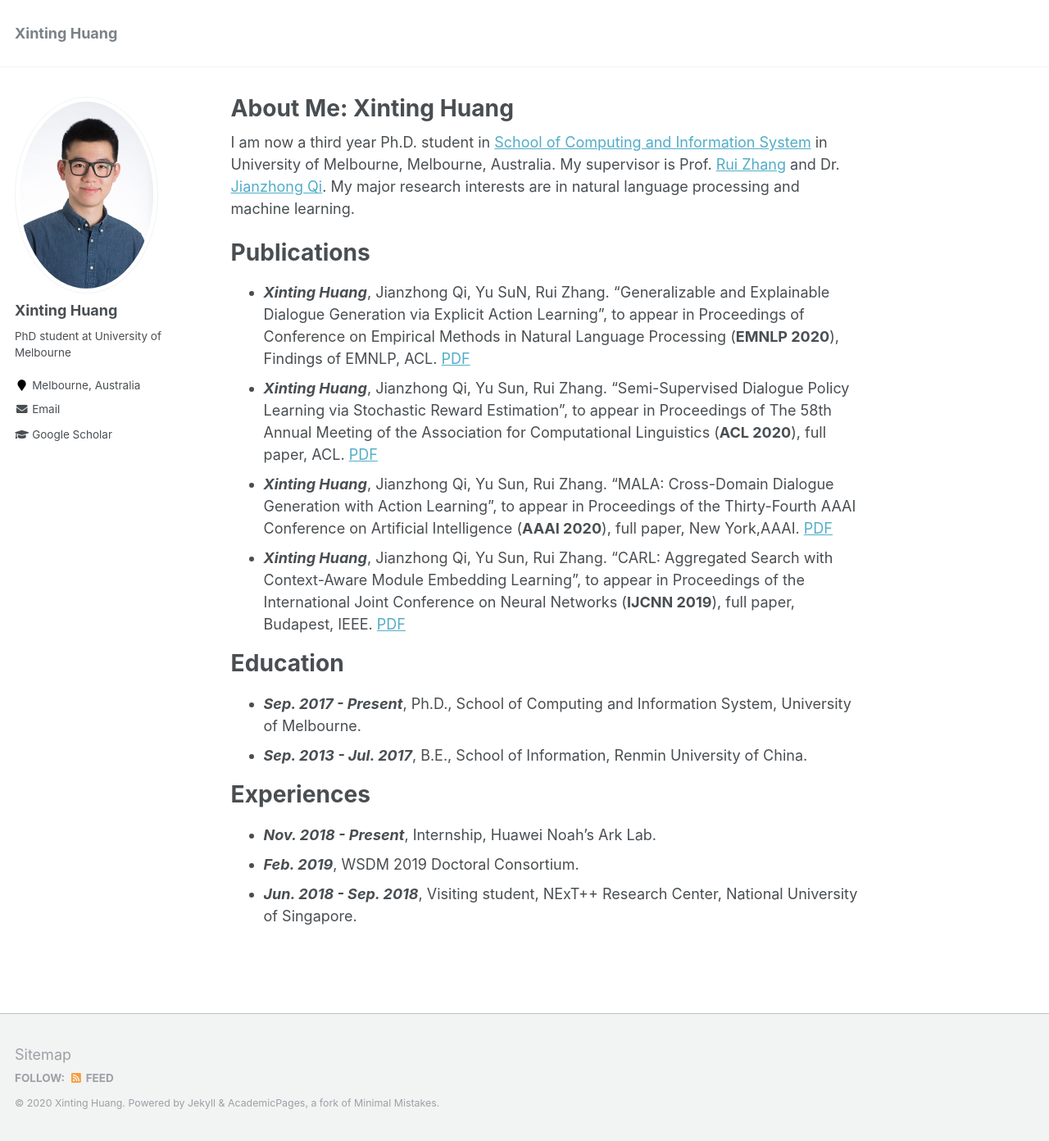
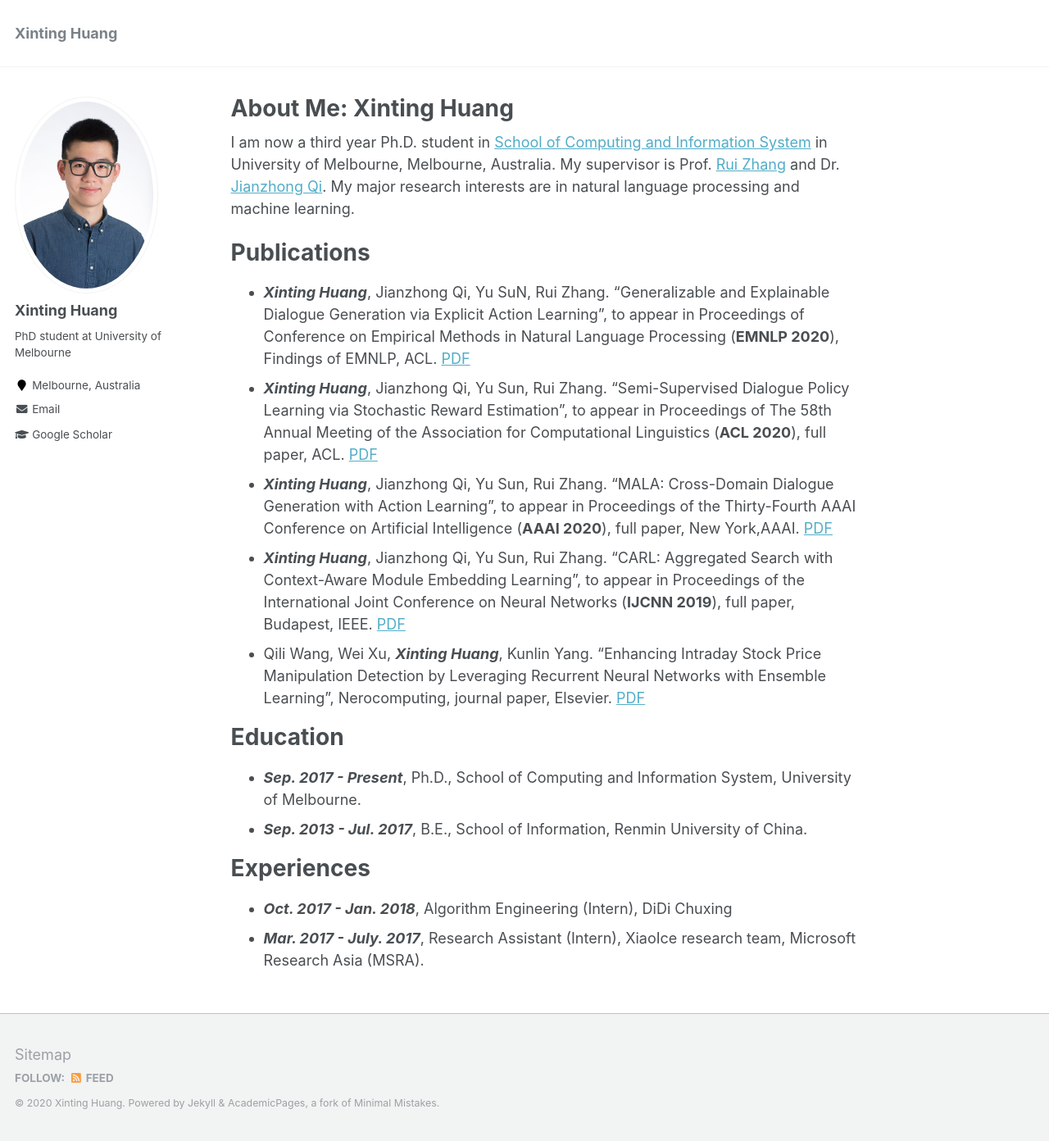
Before and after one commit to timhuang1/timhuang1.github.io, a Jekyll site: the page built from _pages/about.md, in a window 1280 px wide and 1392 px high. Shown: the whole window at 82% size. Built offline with Jekyll 4.4.1, drawn with Linux system fonts in a browser that asks for light colours.

Commit message:
finish updates about.md

```diff
--- a/_config.yml
+++ b/_config.yml
@@ -16,7 +16,7 @@ baseurl                  : "" # the subpath of your site, e.g. "/blog"
 repository               : "timhuang1/timhuang1.github.io"
 teaser                   :  # filename of teaser fallback teaser image placed in /images/, .e.g. "500x300.png"
 breadcrumbs              : false # true, false (default)
-words_per_minute         : 160
+words_per_minute         : 180
 future                   : true
 read_more                : "disabled" # if enabled, adds "Read more" links to excerpts
 talkmap_link             : false #change to true to add link to talkmap on talks page
--- a/_pages/about.md
+++ b/_pages/about.md
@@ -17,6 +17,8 @@ Publications
 * ***Xinting Huang***, Jianzhong Qi, Yu Sun, Rui Zhang. "Semi-Supervised Dialogue Policy Learning via Stochastic Reward Estimation", to appear in Proceedings of The 58th Annual Meeting of the Association for Computational Linguistics (**ACL 2020**), full paper, ACL. [PDF](https://timhuang1.github.io)
 * ***Xinting Huang***, Jianzhong Qi, Yu Sun, Rui Zhang. "MALA: Cross-Domain Dialogue Generation with Action Learning", to appear in Proceedings of the Thirty-Fourth AAAI Conference on Artificial Intelligence (**AAAI 2020**), full paper, New York,AAAI. [PDF](https://timhuang1.github.io)
 * ***Xinting Huang***, Jianzhong Qi, Yu Sun, Rui Zhang. "CARL: Aggregated Search with Context-Aware Module Embedding Learning", to appear in Proceedings of the International Joint Conference on Neural Networks (**IJCNN 2019**), full paper, Budapest, IEEE. [PDF](https://timhuang1.github.io)
+* Qili Wang, Wei Xu, ***Xinting Huang***, Kunlin Yang. "Enhancing Intraday Stock Price Manipulation Detection by Leveraging Recurrent Neural Networks with Ensemble Learning", Nerocomputing, journal paper, Elsevier. [PDF](https://timhuang1.github.io)
+
 
 Education
 ======
@@ -25,6 +27,5 @@ Education
 
 Experiences
 ======
-* ***Nov. 2018 - Present***, Internship, Huawei Noah’s Ark Lab.
-* ***Feb. 2019***, WSDM 2019 Doctoral Consortium.
-* ***Jun. 2018 - Sep. 2018***, Visiting student, NExT++ Research Center, National University of Singapore.
+* ***Oct. 2017 - Jan. 2018***, Algorithm Engineering (Intern), DiDi Chuxing
+* ***Mar. 2017 - July. 2017***, Research Assistant (Intern), XiaoIce research team, Microsoft Research Asia (MSRA).
```
